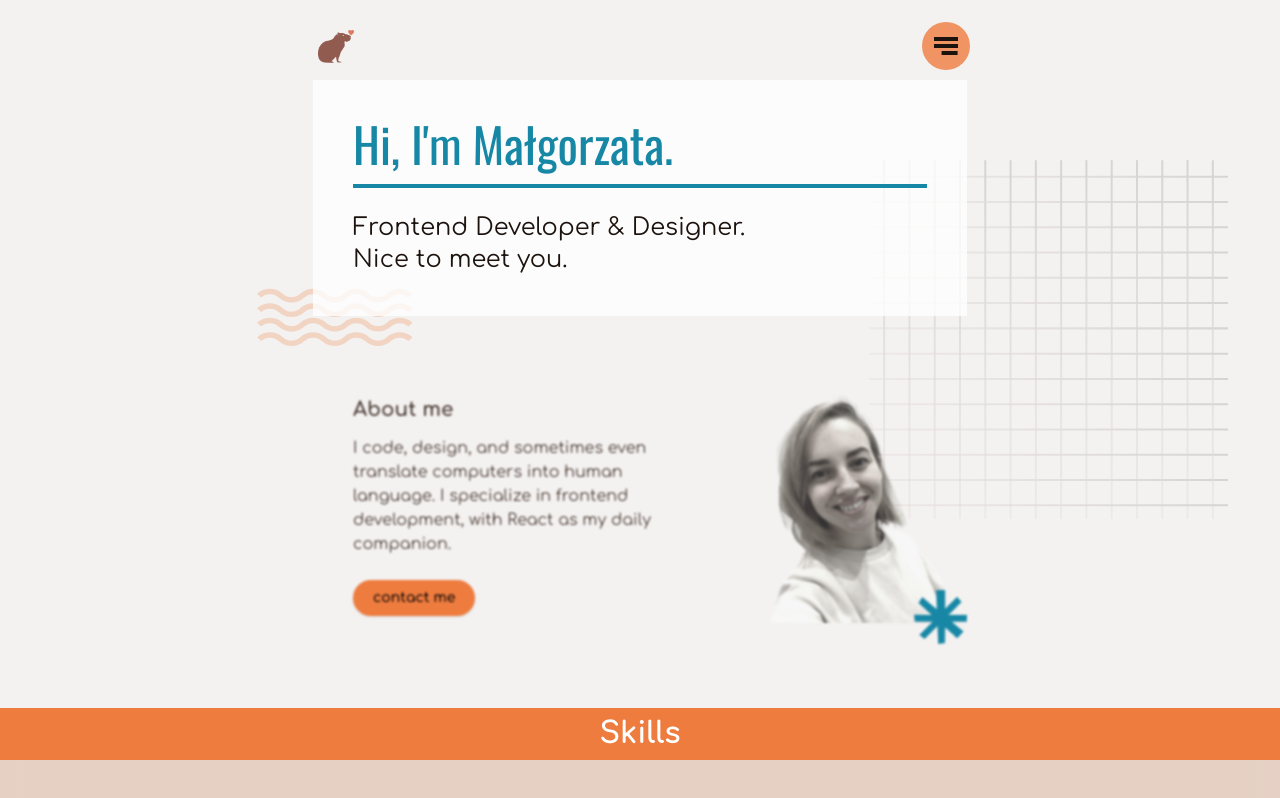
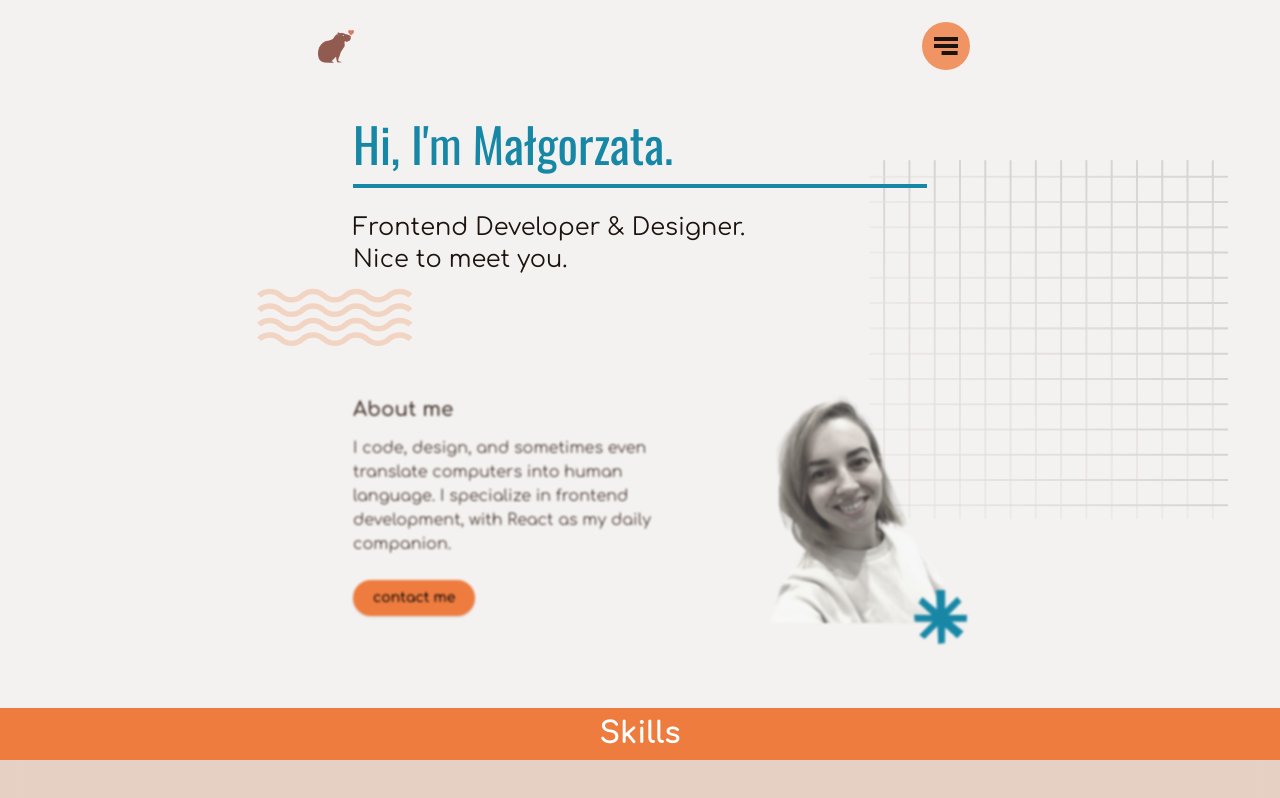
Before and after one commit to karibara/karibara-next-website, a Next.js app: page / in a window 1280 px wide. Shown: the top 798 px of the page. Built offline with nearby package versions, Linux system fonts and the light colour scheme; what tailwindcss-motion would draw is missing.

Commit message:
Refactor WelcomeSection: remove unnecessary whileInView prop and adjust background color

```diff
--- a/src/components/sections/WelcomeSection.tsx
+++ b/src/components/sections/WelcomeSection.tsx
@@ -10,10 +10,10 @@ const oswald = Oswald({
 
 export const WelcomeSection: React.FC = () => {
   return (
-    <div className=" text-blackKari w-full max-w-[654px] p-6 md:p-10 bg-white/80">
+    <div className=" text-blackKari w-full max-w-[654px] p-6 md:p-10">
       <motion.h1
         initial={{ x: -10, opacity: 0, filter: "blur(15px)" }}
-        whileInView={{ x: 0, opacity: 1, filter: "blur(0px)" }}
+        animate={{ x: 0, opacity: 1, filter: "blur(0px)" }}
         transition={{
           type: "spring",
           stiffness: 80, // kontroluje "sztywność" sprężyny
@@ -27,7 +27,7 @@ export const WelcomeSection: React.FC = () => {
 
       <motion.h2
         initial={{ x: -20, opacity: 0, filter: "blur(15px)" }}
-        whileInView={{ x: 0, opacity: 1, filter: "blur(0px)" }}
+        animate={{ x: 0, opacity: 1, filter: "blur(0px)" }}
         transition={{
           type: "spring",
           stiffness: 80,
@@ -41,7 +41,7 @@ export const WelcomeSection: React.FC = () => {
       </motion.h2>
       <motion.h2
         initial={{ x: -30, opacity: 0, filter: "blur(15px)" }}
-        whileInView={{ x: 0, opacity: 1, filter: "blur(0px)" }}
+        // whileInView={{ x: 0, opacity: 1, filter: "blur(0px)" }}
         animate={{ x: 0, opacity: 1, filter: "blur(0px)" }}
         transition={{
           type: "spring",
```
